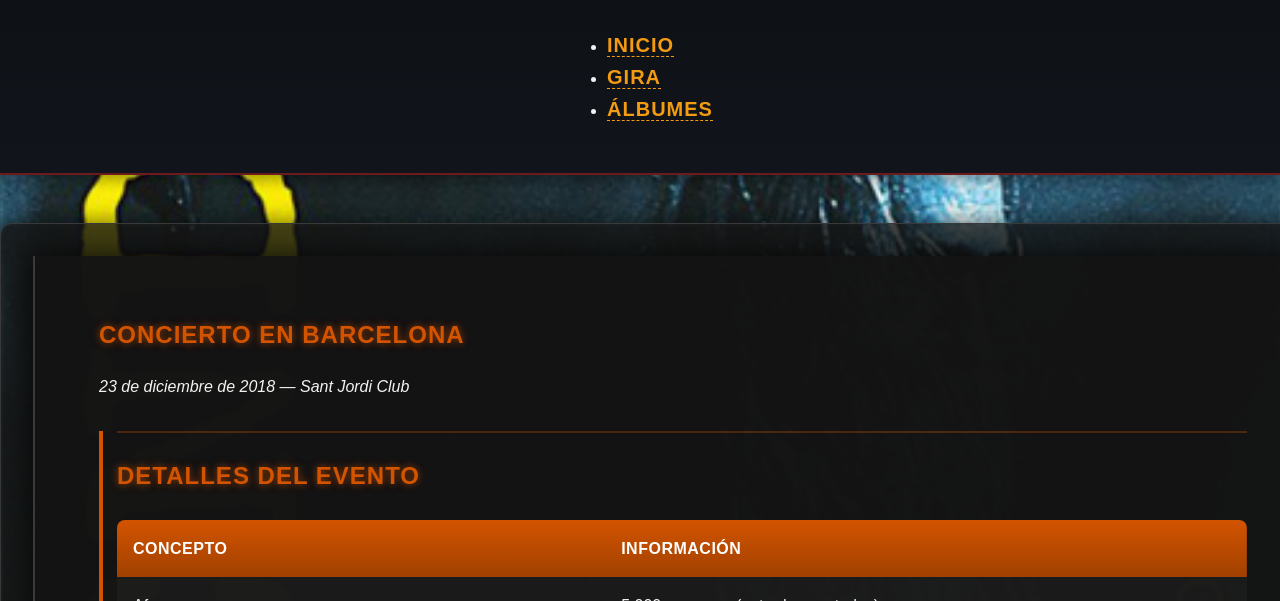
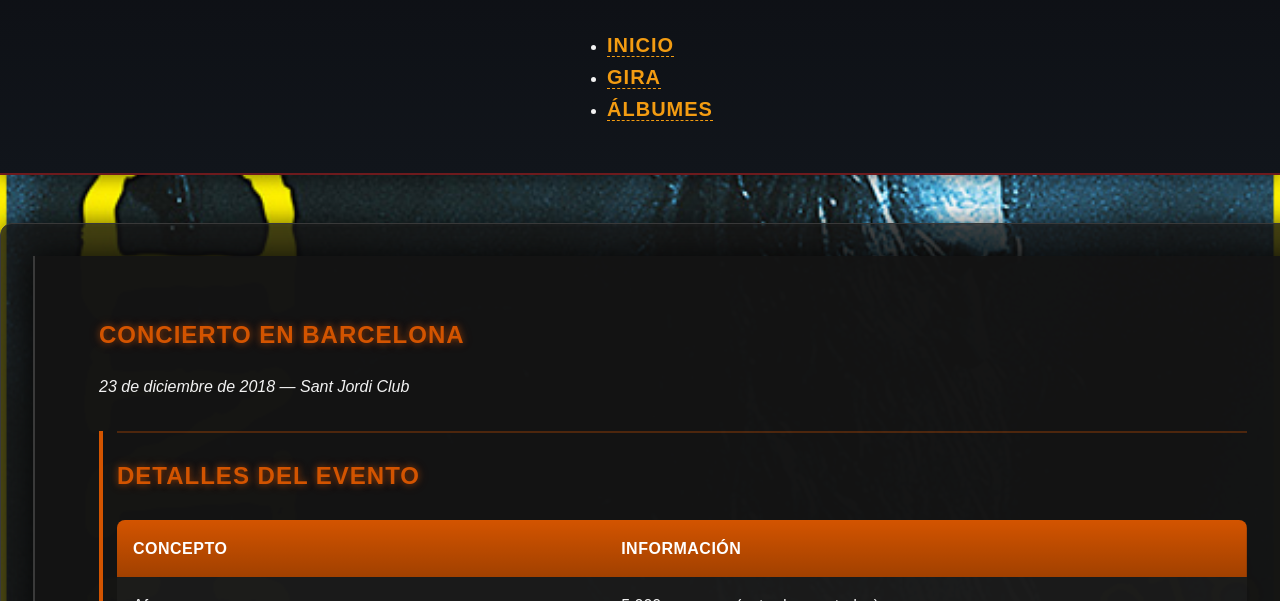
Before and after one commit to OAlvarezOliveira/rosendo_web_LIMA, a plain HTML site: page gira/barcelona/index.html in a window 1280 px wide. Shown: the part 199-800 px from the top of the page. Drawn offline with Linux system fonts and the light colour scheme.

Commit message:
version final 06/12/25

```diff
--- a/css/estilos.css
+++ b/css/estilos.css
@@ -235,14 +235,23 @@ DISEÑO CONCIERTOS - FONDO FIJO Y BLOQUES FLOTANTES
 Layout específico para páginas de conciertos con imagen de fondo fija.
 Utiliza background-attachment fixed para efecto parallax.
 El contenido flota sobre el fondo con alta opacidad.
+Cada concierto utiliza su propia imagen de fondo específica.
 --------------------------------------------------------------------------------
 */
 .concierto-page {
-  background-image: url('../../imagenes/rosendo_madrid.jpg');
   background-size: cover;
   background-position: center;
   background-attachment: fixed;
   background-repeat: no-repeat;
+}
+
+/* Fondos específicos por concierto */
+.concierto-madrid {
+  background-image: url('../imagenes/rosendo_madrid.jpg');
+}
+
+.concierto-barcelona {
+  background-image: url('../imagenes/rosendo_barcelona.jpg');
 }
 
 .concierto-main {
--- a/gira/barcelona/index.html
+++ b/gira/barcelona/index.html
@@ -10,7 +10,7 @@
   <link rel="stylesheet" href="../../css/estilos.css">
 </head>
 
-<body class="concierto-page">
+<body class="concierto-page concierto-barcelona">
   <header>
     <figure class="brand">
       <img src="../../imagenes/firma.png" alt="Firma de Rosendo Mercado" class="logo">
```
Also changed, not shown: gira/madrid/index.html (+1 -1 lines), 1 other file.
